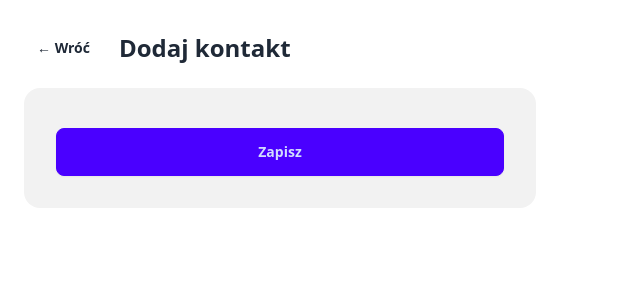
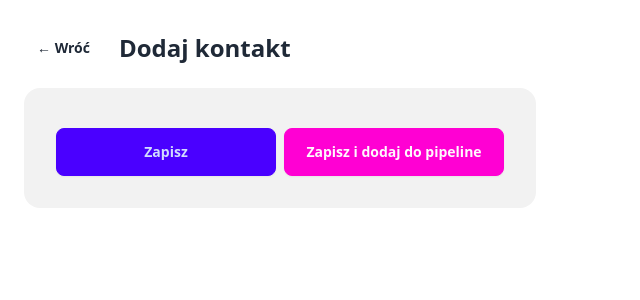
Before and after one commit to alucardo/prospecting-toolkit, a Django app: template leads/templates/leads/call_log/new.html in a window 1280 px wide. Shown: the part 64-364 px from the top of the page, without its empty margins (0-640 px from the left). Run offline with Django 5.2, Linux system fonts and the light colour scheme; the template is opened without the code that fills it, so the values that code supplies are empty; some libraries are stand-ins or nearby versions.

Commit message:
Save and go to pieline

```diff
--- a/leads/templates/leads/call_log/new.html
+++ b/leads/templates/leads/call_log/new.html
@@ -35,7 +35,14 @@
                         {% endif %}
                     </div>
                     {% endfor %}
+                    {% if in_pipeline %}
                     <button type="submit" class="btn btn-primary w-full mt-2">Zapisz</button>
+                    {% else %}
+                    <div class="flex gap-2 mt-2">
+                        <button type="submit" name="action" value="save" class="btn btn-primary flex-1">Zapisz</button>
+                        <button type="submit" name="action" value="save_and_pipeline" class="btn btn-secondary flex-1">Zapisz i dodaj do pipeline</button>
+                    </div>
+                    {% endif %}
                 </form>
             </div>
         </div>
--- a/leads/views/call_log.py
+++ b/leads/views/call_log.py
@@ -21,11 +21,14 @@ def call_log_create(request, pk):
                 from datetime import datetime, timedelta
                 call_log.next_contact_date = datetime.now().replace(hour=9, minute=0, second=0, microsecond=0) + timedelta(days=120)
             call_log.save()
+            if request.POST.get('action') == 'save_and_pipeline':
+                return redirect('leads:lead_pipeline_add', lead_pk=lead.pk)
             return redirect('leads:lead_detail', pk=lead.pk)
 
     context = {
         'form': form,
         'lead': lead,
+        'in_pipeline': hasattr(lead, 'pipeline_entry'),
     }
     return render(request, 'leads/call_log/new.html', context)
 
```
